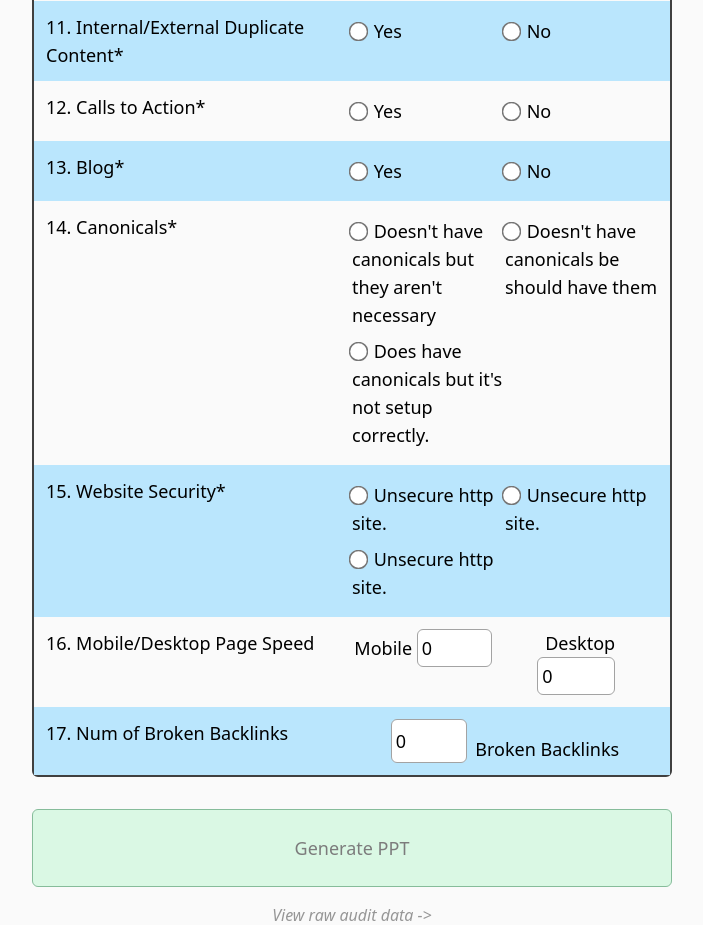
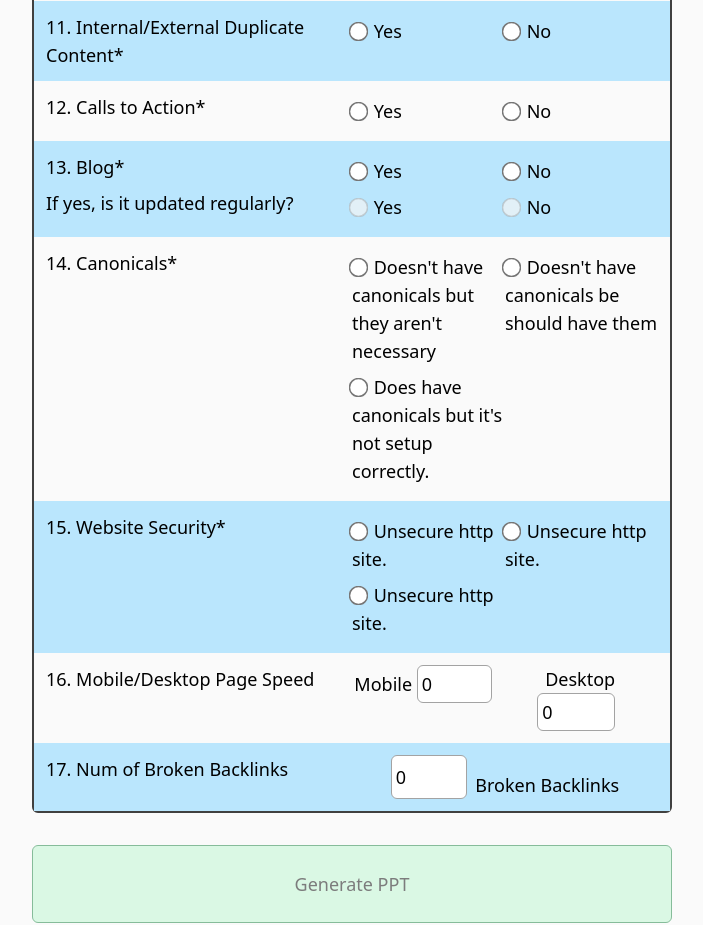
Before and after one commit to Logical-Position/TADAAbot, a Flask app: page / in a window 1280 px wide, after a click on "Edit Manual Inputs". Shown: the part 1539-2464 px from the top of the page, without its empty margins (288-991 px from the left). Run offline with Flask 2, Linux system fonts and the light colour scheme; style sheets or scripts are compiled from the project's sources.

Commit message:
feat: added secondary input to blog input#13

```diff
--- a/static/script.js
+++ b/static/script.js
@@ -51,6 +51,24 @@ document.addEventListener("DOMContentLoaded", function() {
                 generateButton.disabled = true;
             }
         }
+    });
+
+    const blogCheckElem = document.querySelectorAll("input[name='blog']");
+    // Apply listener to blog options listening for change
+
+    blogCheckElem.forEach((item) => {
+        item.addEventListener("change", function(e) {
+            // Secondary options become available once yes is checked, might be a cleaner way to do this later.
+        const secondaryBlogOptions = document.querySelectorAll("input[name='blog_updated_regularly']");
+
+            if(blogCheckElem[0].checked) {
+            secondaryBlogOptions.forEach(item => item.disabled = false);
+            }
+            else if (!blogCheckElem[0].checked) {
+            secondaryBlogOptions.forEach(item => item.disabled = true);
+            }
+        });
+
     });
 
     // MARK: File Upload Listener
--- a/templates/index.html
+++ b/templates/index.html
@@ -244,7 +244,18 @@ TADAA
                                     <label for="option2">No</label>
                                 </span>
                             </div>
+                            <label for="blog_updated_regularly" class="">If yes, is it updated regularly?</label>
+                            <div class="w-full flex flex-wrap">
+                            <span class="w-1/2 py-1">
+                            <input type="radio" id="option1" name="blog_updated_regularly" value="option1" autocomplete="off" class="scale-150 mr-1"  disabled>
+                            <label for="option1">Yes</label>
+                            </span>
 
+                            <span class="w-1/2 py-1">
+                            <input type="radio" id="option2" name="blog_updated_regularly" value="option2" autocomplete="off" class="scale-150 mr-1" disabled>
+                            <label for="option1">No</label>
+                            </span>
+                            </div>
                         </li>
 
                         <li class="p-3 grid grid-cols-2 text-left even:bg-neutral-50 odd:bg-sky-200">
```
Also changed, not shown: TODOS.md (+1 -1 lines).
